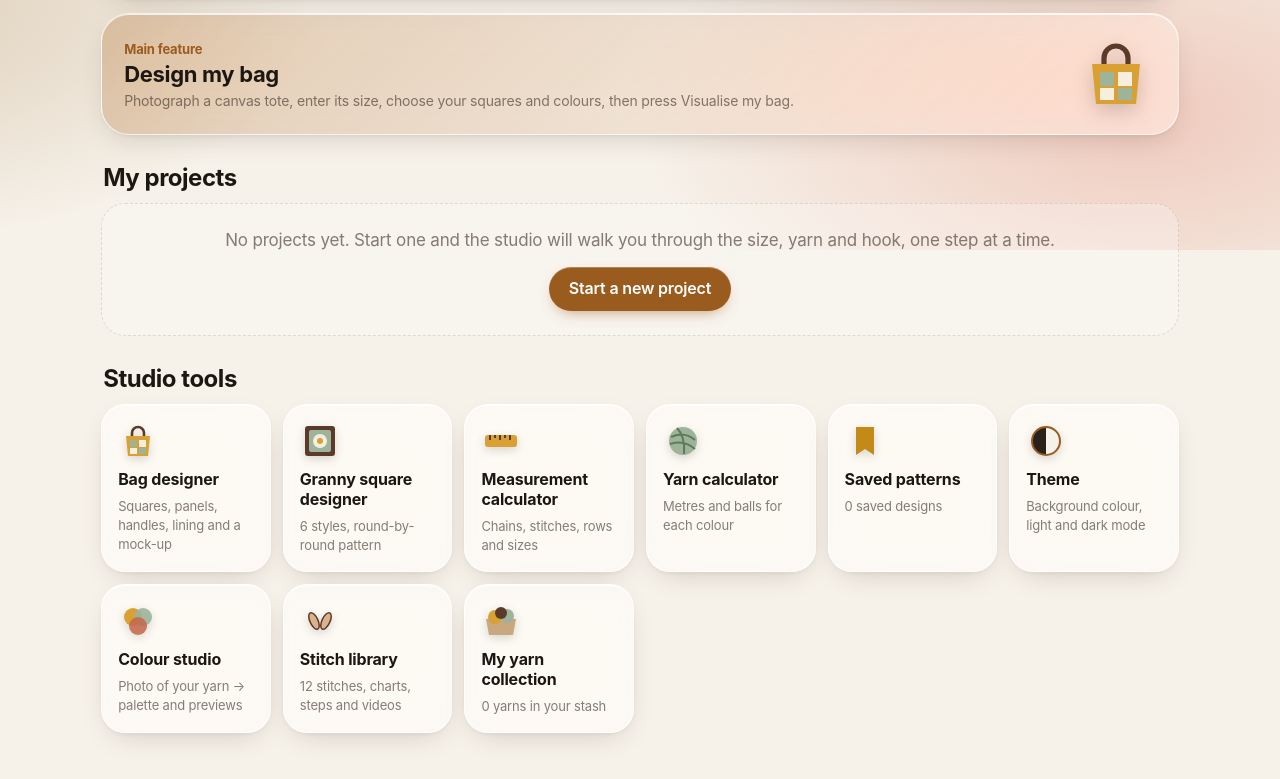
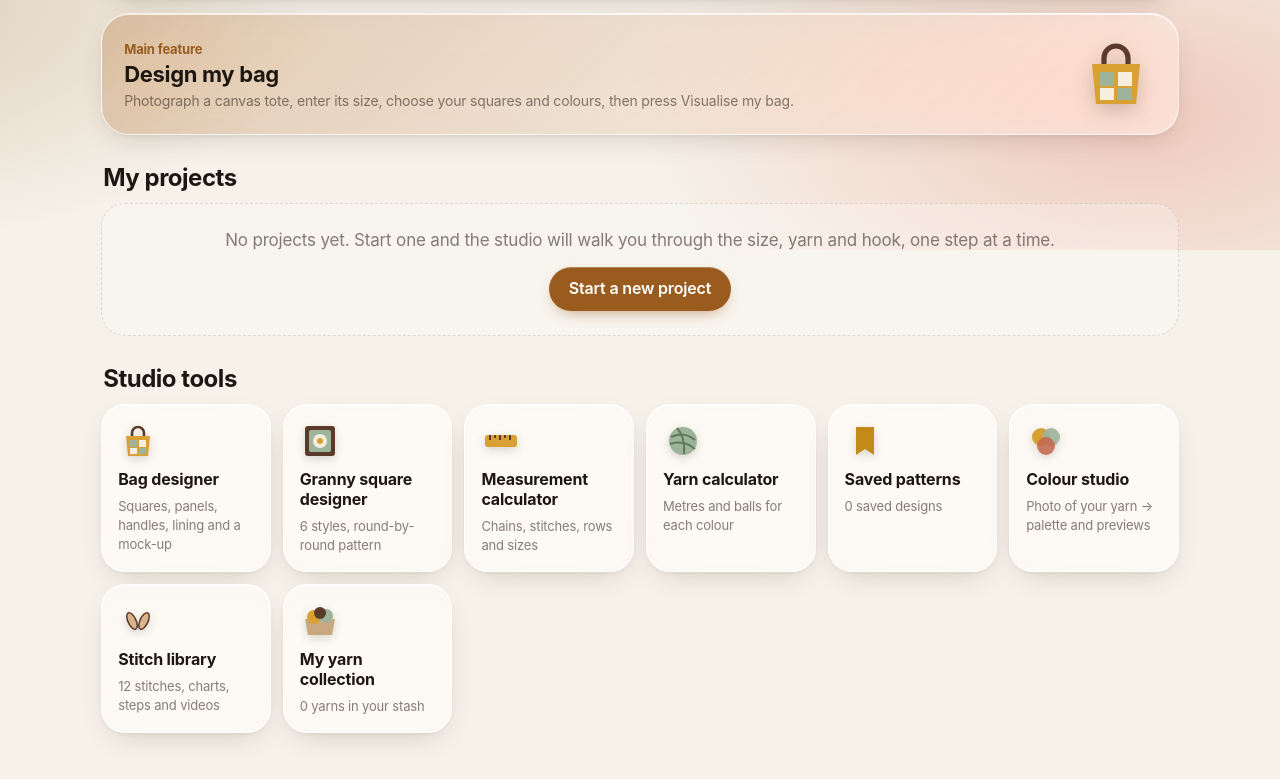
Before and after one commit to habays-mcp/Hookd, a plain HTML site: page public/index.html in a window 1280 px wide. Shown: the part 710-1489 px from the top of the page. Drawn offline with Linux system fonts and the light colour scheme.

Commit message:
Remove Theme tile from home screen
Theme settings stay available from the settings button in the header.

Co-Authored-By: Claude Opus 5.5 <noreply@anthropic.com>
Claude-Session: https://claude.ai/code/session_012mQ2ToaLFY2jWKzF21rw1C

```diff
--- a/public/index.html
+++ b/public/index.html
@@ -478,7 +478,6 @@ R.home={build(){
    <a class="tool" href="#measure">${toolIcon('measure')}<b>Measurement calculator</b><span>Chains, stitches, rows and sizes</span></a>
    <a class="tool" href="#yarn">${toolIcon('yarn')}<b>Yarn calculator</b><span>Metres and balls for each colour</span></a>
    <a class="tool" href="#saved">${toolIcon('saved')}<b>Saved patterns</b><span>${DB.saved.length} saved design${DB.saved.length===1?'':'s'}</span></a>
-   <button class="tool" data-act="settings" style="text-align:left;font:inherit"><svg viewBox="0 0 40 40"><circle cx="20" cy="20" r="14" fill="#2a211b"/><path d="M20 6a14 14 0 0 1 0 28z" fill="#f6f1e9"/><circle cx="20" cy="20" r="14" fill="none" stroke="#9a5b1e" stroke-width="2"/></svg><b>Theme</b><span>Background colour, light and dark mode</span></button>
    <a class="tool" href="#colour">${toolIcon('colour')}<b>Colour studio</b><span>Photo of your yarn → palette and previews</span></a>
    <a class="tool" href="#stitches">${toolIcon('stitch')}<b>Stitch library</b><span>12 stitches, charts, steps and videos</span></a>
    <a class="tool" href="#stash">${toolIcon('stash')}<b>My yarn collection</b><span>${DB.stash.length} yarn${DB.stash.length===1?'':'s'} in your stash</span></a>
```
